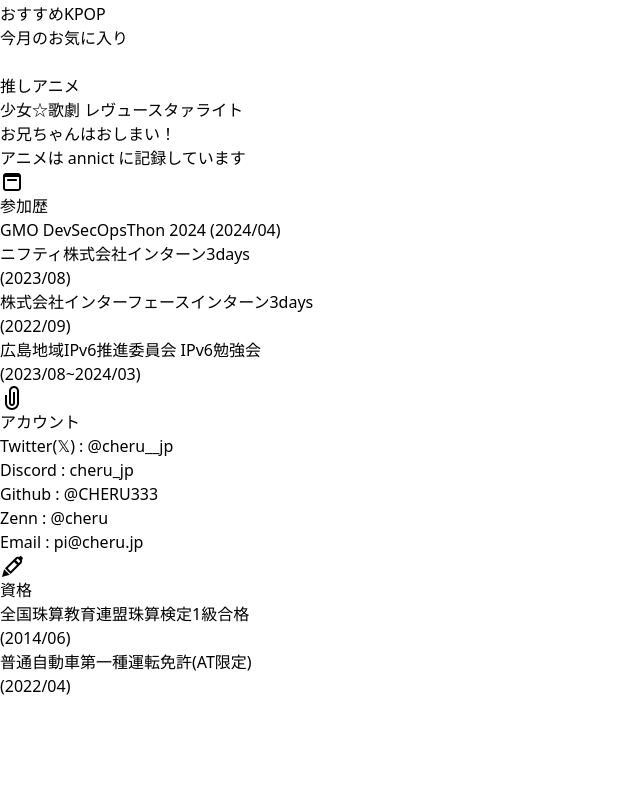
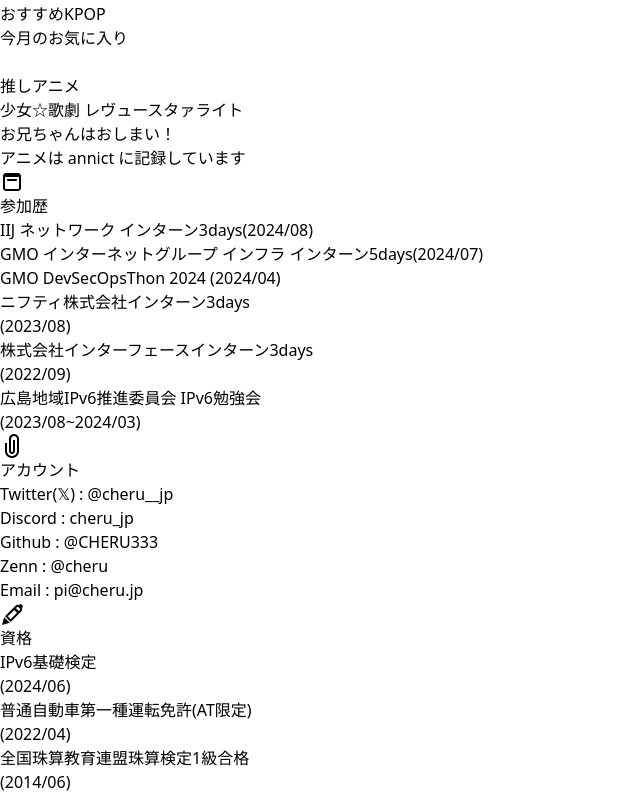
Before and after one commit to CHERU333/cheru.jp, a React (Vite) app: page / in a window 1280 px wide. Shown: the part 1552-2346 px from the top of the page, without its empty margins (0-640 px from the left). Before the commit the page ends 2250 px from the top, so only its background shows below. Built offline with nearby package versions, Linux system fonts and the light colour scheme.

Commit message:
インターンと資格欄の更新

```diff
--- a/src/App.jsx
+++ b/src/App.jsx
@@ -162,6 +162,8 @@ function App() {
                     </div>
                     <div>
                     <p>
+                      IIJ ネットワーク インターン3days(2024/08)<br/>
+                      GMO インターネットグループ インフラ インターン5days(2024/07)<br/>
                       GMO DevSecOpsThon 2024 (2024/04)<br/>
                       ニフティ株式会社インターン3days<br/>
                       (2023/08)<br/>
@@ -232,10 +234,12 @@ function App() {
                     </div>
                     <div>
                     <p>
+                      IPv6基礎検定<br/>
+                      (2024/06)<br/>
+                      普通自動車第一種運転免許(AT限定)<br/>
+                      (2022/04)<br/>
                       全国珠算教育連盟珠算検定1級合格<br/>
-                      (2014/06)<br/>
-                      普通自動車第一種運転免許(AT限定)<br/>
-                      (2022/04)
+                      (2014/06)
                     </p>
                     </div>
                 </div>
```
